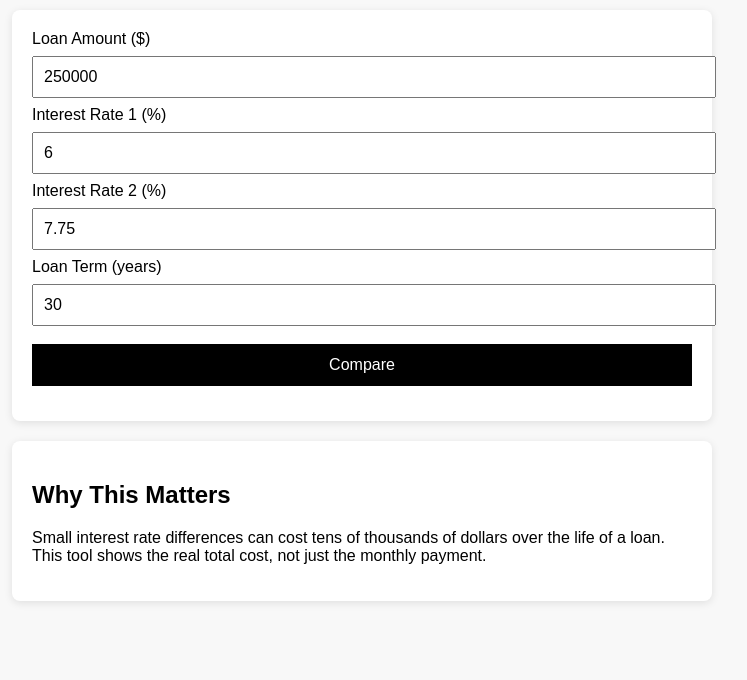
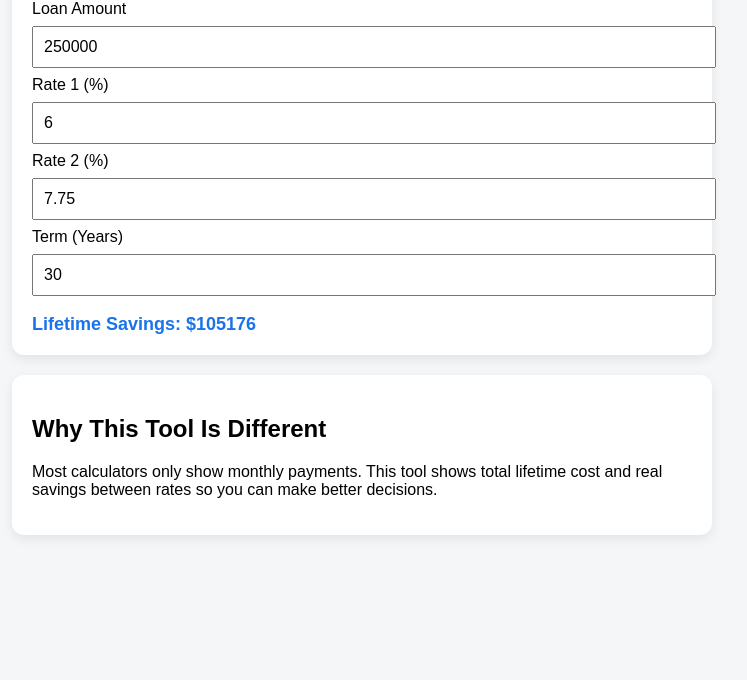
Before and after one commit to gabewier-ui/mortgage-calculator, a plain HTML site: page index.html in a window 1280 px wide. Shown: the part 120-800 px from the top of the page, without its empty margins (278-1025 px from the left). Drawn offline with Linux system fonts and the light colour scheme.

Commit message:
Update index.html

```diff
--- a/index.html
+++ b/index.html
@@ -3,80 +3,98 @@
 <head>
 <meta charset="UTF-8">
 <meta name="viewport" content="width=device-width, initial-scale=1.0">
-  <title>Mortgage Payment & Interest Comparison Tool</title>
-  <meta name="description" content="Compare mortgage rates and see total interest paid. Simple loan comparison calculator to understand real cost differences.">
+<title>Mortgage Rate Comparison Tool</title>
+<meta name="description" content="Compare two mortgage interest rates and see total payment, monthly cost, and lifetime savings instantly. Simple and fast loan comparison calculator.">
+
 <style>
 body {
   font-family: Arial, sans-serif;
+  background: #f4f6f8;
+  margin: 0;
+  padding: 20px;
+  display: flex;
+  justify-content: center;
+}
+
+.container {
   max-width: 700px;
-      margin: 30px auto;
-      padding: 20px;
-      background-color: #f8f8f8;
+  width: 100%;
 }
+
 h1 {
   text-align: center;
 }
+
 .card {
   background: white;
   padding: 20px;
-      margin-top: 20px;
-      border-radius: 8px;
-      box-shadow: 0 2px 8px rgba(0,0,0,0.1);
+  border-radius: 12px;
+  box-shadow: 0 4px 12px rgba(0,0,0,0.08);
+  margin-bottom: 20px;
 }
+
 input {
   width: 100%;
   padding: 10px;
   margin: 8px 0;
   font-size: 16px;
 }
-    button {
-      width: 100%;
-      padding: 12px;
-      font-size: 16px;
-      background: black;
-      color: white;
-      border: none;
-      cursor: pointer;
+
+.results {
+  display: grid;
+  grid-template-columns: 1fr 1fr;
+  gap: 15px;
+}
+
+.box {
+  background: #f9fafb;
+  padding: 15px;
+  border-radius: 10px;
+}
+
+.highlight {
+  font-size: 18px;
+  font-weight: bold;
   margin-top: 10px;
+  color: #1a73e8;
 }
-    .result {
-      margin-top: 15px;
-      font-weight: bold;
-      line-height: 1.6;
+
+@media (max-width: 600px) {
+  .results {
+    grid-template-columns: 1fr;
   }
-    .big {
-      font-size: 18px;
 }
 </style>
 </head>
+
 <body>
+<div class="container">
 
-<h1>Mortgage Comparison Tool</h1>
+<h1>Mortgage Rate Comparison</h1>
 
 <div class="card">
-  <label>Loan Amount ($)</label>
+  <label>Loan Amount</label>
   <input type="number" id="loan" value="250000">
 
-  <label>Interest Rate 1 (%)</label>
+  <label>Rate 1 (%)</label>
   <input type="number" id="rate1" value="6" step="0.01">
 
-  <label>Interest Rate 2 (%)</label>
+  <label>Rate 2 (%)</label>
   <input type="number" id="rate2" value="7.75" step="0.01">
 
-  <label>Loan Term (years)</label>
+  <label>Term (Years)</label>
   <input type="number" id="years" value="30">
 
-  <button onclick="calculate()">Compare</button>
-
-  <div class="result" id="output"></div>
+  <div id="output" class="highlight"></div>
 </div>
 
 <div class="card">
-  <h2>Why This Matters</h2>
+  <h2>Why This Tool Is Different</h2>
   <p>
-    Small interest rate differences can cost tens of thousands of dollars over the life of a loan.
-    This tool shows the real total cost, not just the monthly payment.
+    Most calculators only show monthly payments. This tool shows total lifetime cost and real savings between rates so you can make better decisions.
   </p>
+</div>
+
 </div>
 
 <script>
@@ -87,20 +105,24 @@ function calculate() {
   const years = parseFloat(document.getElementById('years').value);
   const months = years * 12;
 
-  function totalPaid(rate) {
+  function total(rate) {
     const monthly = loan * rate / (1 - Math.pow(1 + rate, -months));
     return monthly * months;
   }
 
-  const total1 = totalPaid(rate1);
-  const total2 = totalPaid(rate2);
-  const difference = total2 - total1;
+  const total1 = total(rate1);
+  const total2 = total(rate2);
+  const savings = total2 - total1;
 
   document.getElementById('output').innerHTML =
-    "<span class='big'>Total Paid at Rate 1:</span> $" + total1.toFixed(0) + "<br>" +
-    "<span class='big'>Total Paid at Rate 2:</span> $" + total2.toFixed(0) + "<br><br>" +
-    "<span class='big'>Difference in Total Cost:</span> $" + difference.toFixed(0);
+    "Lifetime Savings: $" + savings.toFixed(0);
 }
+
+document.querySelectorAll("input").forEach(input => {
+  input.addEventListener("input", calculate);
+});
+
+calculate();
 </script>
 
 </body>
```
Lines whose indentation alone changed are shown as unchanged.
